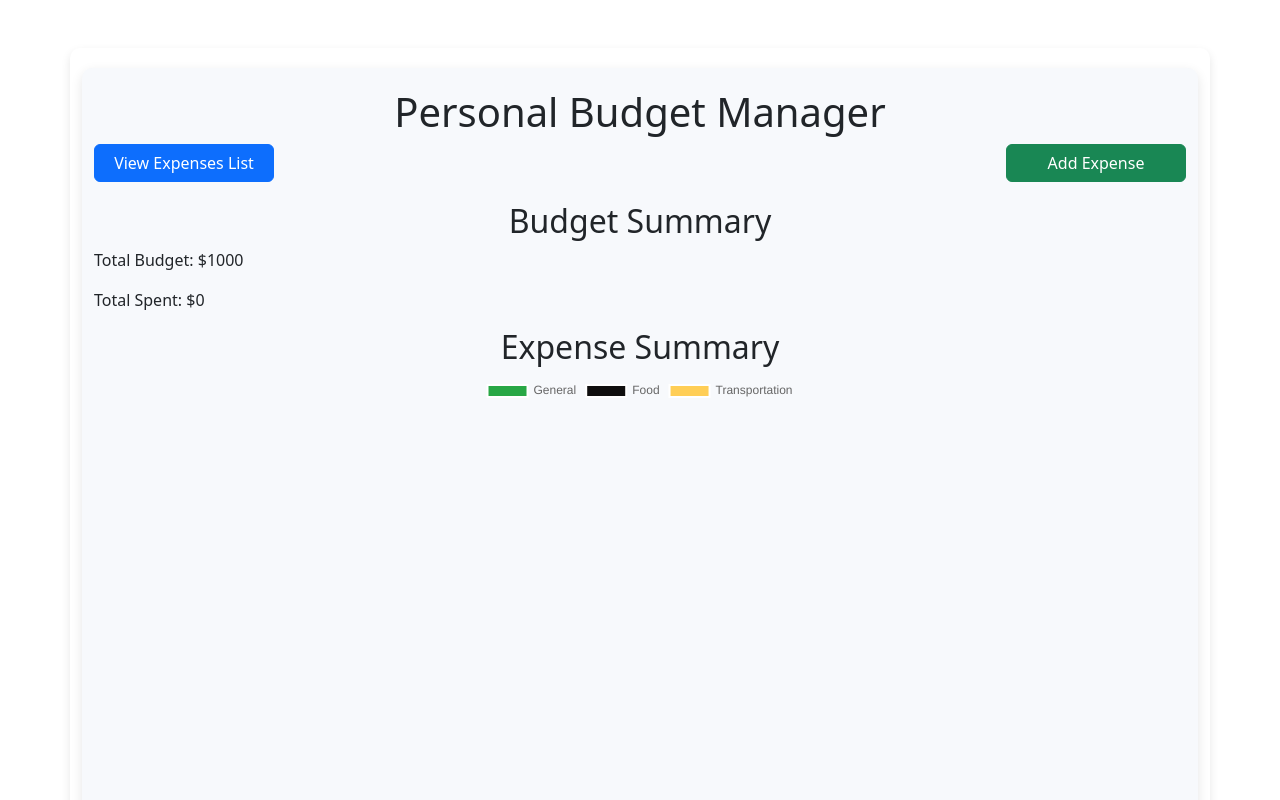
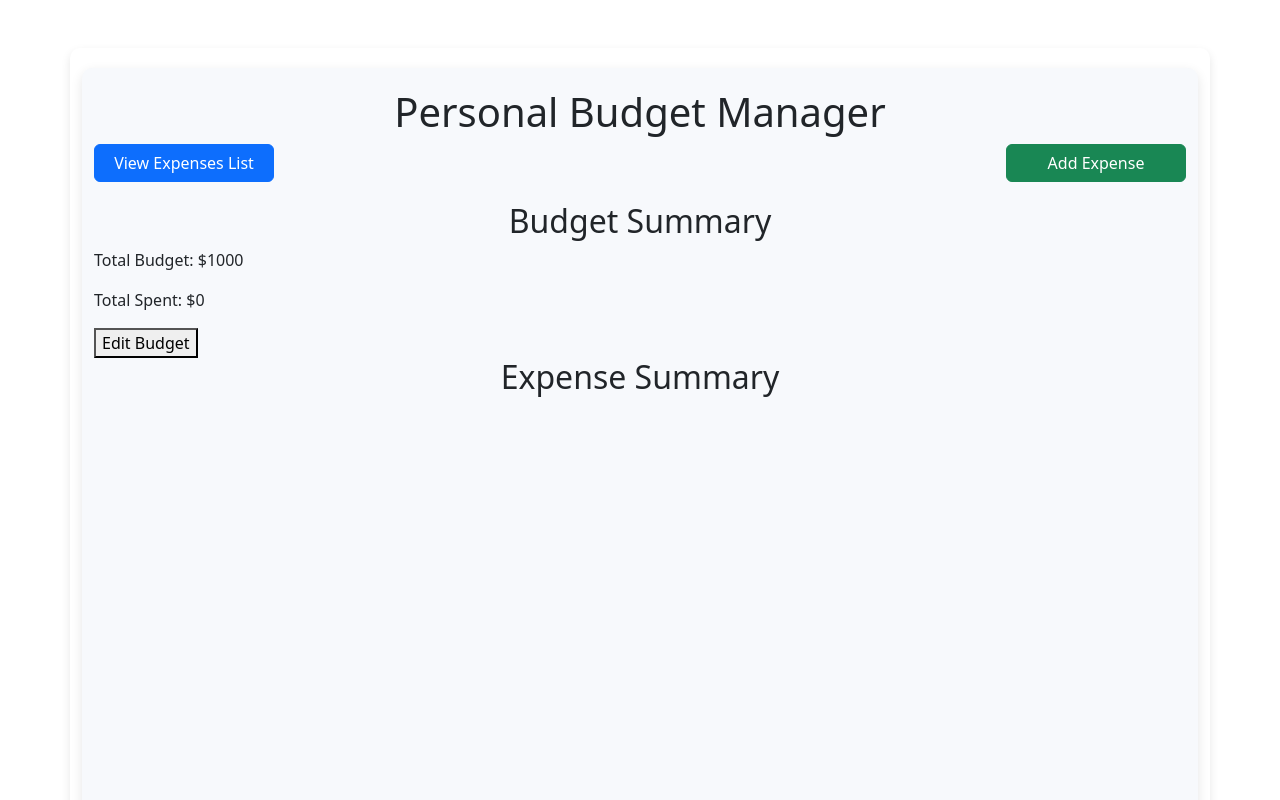
Before and after one commit to Ardinenukuri/personal-bugjet-managerapp, a React (Create React App) app in the folder personal-budget-manager/: page / in a window 1280 px wide. Shown: the top 800 px of the page. Built offline with nearby package versions, Linux system fonts and the light colour scheme.

Commit message:
done with the project

```diff
--- a/personal-budget-manager/package.json
+++ b/personal-budget-manager/package.json
@@ -2,7 +2,6 @@
 
   "name": "personal-budget-manager",
   "version": "0.1.0",
-  "homepage": "/personal-bugjet-managerapp/",
 
   "private": true,
   "dependencies": {
--- a/personal-budget-manager/src/App.tsx
+++ b/personal-budget-manager/src/App.tsx
@@ -1,5 +1,6 @@
-import React, { useReducer, useState } from 'react';
-import { Routes, Route, useNavigate } from 'react-router-dom'; // Removed Router
+// App.tsx
+import React, { useReducer, useEffect, useState } from 'react';
+import { Routes, Route, useNavigate } from 'react-router-dom';
 import MainPage from './MainPage';
 import ExpenseForm from './components/ExpenseForm';
 import ExpenseList from './components/ExpenseList';
@@ -8,12 +9,25 @@ import './App.css';
 import 'bootstrap/dist/css/bootstrap.min.css';
 
 const App: React.FC = () => {
+  // Retrieve expenses and budget from local storage
   const savedExpenses = JSON.parse(localStorage.getItem('expenses') || '[]');
+  const savedBudget = JSON.parse(localStorage.getItem('budget') || '1000');
+
   const [expenses, dispatch] = useReducer(expenseReducer, savedExpenses);
-  const [budget] = useState(1000); // Default budget
+  const [budget, setBudget] = useState(savedBudget); // Initialize budget with saved value
   const [editingExpense, setEditingExpense] = useState<{ amount: number; date: string; category: string } | null>(null);
   const [editingIndex, setEditingIndex] = useState<number | null>(null);
   const navigate = useNavigate();
+
+  // Update local storage whenever expenses change
+  useEffect(() => {
+    localStorage.setItem('expenses', JSON.stringify(expenses));
+  }, [expenses]);
+
+  // Update local storage whenever the budget changes
+  useEffect(() => {
+    localStorage.setItem('budget', JSON.stringify(budget));
+  }, [budget]);
 
   const handleDeleteExpense = (index: number) => {
     dispatch({ type: 'DELETE_EXPENSE', payload: index });
@@ -25,12 +39,16 @@ const App: React.FC = () => {
     navigate('/add-expense');
   };
 
+  const handleBudgetChange = (newBudget: number) => {
+    setBudget(newBudget);
+  };
+
   return (
     <div className="App container mt-5">
       <Routes>
         <Route
           path="/"
-          element={<MainPage budget={budget} expenses={expenses} />}
+          element={<MainPage budget={budget} expenses={expenses} onBudgetChange={handleBudgetChange} />}
         />
         <Route
           path="/expenses-list"
--- a/personal-budget-manager/src/MainPage.tsx
+++ b/personal-budget-manager/src/MainPage.tsx
@@ -1,4 +1,4 @@
-import React from 'react';
+import React from 'react'; // Remove useState if not used
 import { Link } from 'react-router-dom';
 import BudgetSummary from './components/BudgetSummary';
 import ExpenseSummaryChart from './components/ExpenseSummaryChart';
@@ -7,17 +7,15 @@ import BudgetAlerts from './components/BudgetAlerts';
 interface MainPageProps {
   budget: number;
   expenses: { amount: number; date: string; category: string }[];
+  onBudgetChange: (newBudget: number) => void; // Ensure this is defined
 }
 
-const MainPage: React.FC<MainPageProps> = ({ budget, expenses }) => {
+const MainPage: React.FC<MainPageProps> = ({ budget, expenses, onBudgetChange }) => {
   return (
     <div className="container">
-      {/* Title centered at the top of the container */}
       <h1 className="text-center">Personal Budget Manager</h1>
 
-      {/* Buttons on the left and summaries below */}
       <div className="summary-container">
-        {/* Left-aligned buttons */}
         <div className="button-group">
           <Link to="/expenses-list" className="btn btn-primary">
             View Expenses List
@@ -27,18 +25,13 @@ const MainPage: React.FC<MainPageProps> = ({ budget, expenses }) => {
           </Link>
         </div>
 
-        {/* Budget Summary */}
-        <BudgetSummary budget={budget} expenses={expenses} />
+        {/* Pass onBudgetChange to BudgetSummary */}
+        <BudgetSummary budget={budget} expenses={expenses} onBudgetChange={onBudgetChange} />
 
-        {/* Budget Alerts */}
-      <BudgetAlerts budget={budget} expenses={expenses} />
-    </div>
-
-        {/* Expense Summary Chart */}
+        <BudgetAlerts budget={budget} expenses={expenses} />
         <ExpenseSummaryChart expenses={expenses} />
       </div>
-
-
+    </div>
   );
 };
 
--- a/personal-budget-manager/src/components/BudgetSummary.tsx
+++ b/personal-budget-manager/src/components/BudgetSummary.tsx
@@ -1,16 +1,43 @@
+import React, { useState } from 'react';
+
 interface BudgetSummaryProps {
   budget: number;
   expenses: { amount: number }[];
+  onBudgetChange: (newBudget: number) => void; // Function to handle budget change
 }
 
-  const BudgetSummary: React.FC<BudgetSummaryProps> = ({ budget, expenses }) => {
+const BudgetSummary: React.FC<BudgetSummaryProps> = ({ budget, expenses, onBudgetChange }) => {
   const totalExpenses = expenses.reduce((total, expense) => total + expense.amount, 0);
+  const [isEditing, setIsEditing] = useState(false);
+  const [newBudget, setNewBudget] = useState(budget);
+
+  const handleBudgetChange = () => {
+    onBudgetChange(newBudget);
+    setIsEditing(false);
+  };
+
+
 
   return (
     <div>
       <h2>Budget Summary</h2>
+      {isEditing ? (
+        <div>
+          <input
+            type="number"
+            value={newBudget}
+            onChange={(e) => setNewBudget(Number(e.target.value))}
+          />
+          <button onClick={handleBudgetChange}>Save</button>
+          <button onClick={() => setIsEditing(false)}>Cancel</button>
+        </div>
+      ) : (
+        <div>
           <p>Total Budget: ${budget}</p>
           <p>Total Spent: ${totalExpenses}</p>
+          <button onClick={() => setIsEditing(true)}>Edit Budget</button>
+        </div>
+      )}
     </div>
   );
 };
--- a/personal-budget-manager/src/components/ExpenseForm.tsx
+++ b/personal-budget-manager/src/components/ExpenseForm.tsx
@@ -13,8 +13,27 @@ const ExpenseForm: React.FC<ExpenseFormProps> = ({ dispatch, editingExpense, edi
   const [amount, setAmount] = useState<number>(0);
   const [date, setDate] = useState<string>('');
   const [category, setCategory] = useState<string>('General');
+  const [newCategory, setNewCategory] = useState<string>('');
+  const [color, setColor] = useState<string>('#ffffff');
+  const [showNewCategoryFields, setShowNewCategoryFields] = useState<boolean>(false); // Toggle for new category fields
 
-  // Pre-fill the form if we are editing an existing expense
+  const [categories, setCategories] = useState<{ name: string, color: string }[]>(() => {
+    const savedCategories = localStorage.getItem('categories');
+    if (savedCategories) {
+      console.log('Retrieved categories from localStorage:', savedCategories); // Log the retrieved data
+      return JSON.parse(savedCategories);
+    } else {
+      const defaultCategories = [
+        { name: 'General', color: '#28a745' },
+        { name: 'Food', color: '#ffcc00' },
+        { name: 'Transportation', color: '#FFCE56' }
+      ];
+      localStorage.setItem('categories', JSON.stringify(defaultCategories)); // Save default categories if none found
+      console.log('Saved default categories to localStorage:', defaultCategories); // Log the default categories
+      return defaultCategories;
+    }
+  });
+
   useEffect(() => {
     if (editingExpense) {
       setAmount(editingExpense.amount);
@@ -23,11 +42,16 @@ const ExpenseForm: React.FC<ExpenseFormProps> = ({ dispatch, editingExpense, edi
     }
   }, [editingExpense]);
 
+  // Save categories to localStorage whenever they are updated
+  useEffect(() => {
+    console.log('Saving categories to localStorage:', categories); // Log the categories before saving
+    localStorage.setItem('categories', JSON.stringify(categories));
+  }, [categories]);
+
   const handleSubmit = (e: React.FormEvent) => {
     e.preventDefault();
 
     if (editingIndex !== null) {
-      // Edit existing expense
       dispatch({
         type: 'EDIT_EXPENSE',
         payload: {
@@ -35,9 +59,8 @@ const ExpenseForm: React.FC<ExpenseFormProps> = ({ dispatch, editingExpense, edi
           updatedExpense: { amount, date, category }
         }
       });
-      setEditingIndex(null); // Reset after editing
+      setEditingIndex(null);
     } else {
-      // Add new expense
       dispatch({
         type: 'ADD_EXPENSE',
         payload: { amount, date, category }
@@ -50,12 +73,30 @@ const ExpenseForm: React.FC<ExpenseFormProps> = ({ dispatch, editingExpense, edi
     setCategory('General');
   };
 
+  const handleAddCategory = () => {
+    if (newCategory && color) {
+      const updatedCategories = [...categories, { name: newCategory, color }];
+      setCategories(updatedCategories);
+      console.log('Added new category:', { name: newCategory, color }); // Log the newly added category
+      setNewCategory('');
+      setColor('#ffffff');
+      setShowNewCategoryFields(false); // Hide new category fields after adding
+    }
+  };
+
+  const handleCategoryChange = (e: React.ChangeEvent<HTMLSelectElement>) => {
+    const selectedCategory = e.target.value;
+    if (selectedCategory === 'addNew') {
+      setShowNewCategoryFields(true);
+    } else {
+      setCategory(selectedCategory);
+      setShowNewCategoryFields(false);
+    }
+  };
+
   return (
     <div className="container mt-4">
-      {/* Title centered at the top */}
       <h1 className="text-center">{editingIndex !== null ? 'Edit Expense' : 'Add New Expense'}</h1>
-
-      {/* Buttons for navigation */}
       <div className="button-group mb-4">
         <Link to="/expenses-list" className="btn btn-primary">View Expenses List</Link>
         <Link to="/" className="btn btn-secondary">Go to Dashboard</Link>
@@ -74,6 +115,7 @@ const ExpenseForm: React.FC<ExpenseFormProps> = ({ dispatch, editingExpense, edi
             required
           />
         </div>
+
         <div className="mb-3">
           <label htmlFor="date" className="form-label">Date</label>
           <input
@@ -85,19 +127,52 @@ const ExpenseForm: React.FC<ExpenseFormProps> = ({ dispatch, editingExpense, edi
             required
           />
         </div>
+
         <div className="mb-3">
           <label htmlFor="category" className="form-label">Category</label>
           <select
             className="form-select"
             id="category"
             value={category}
-            onChange={(e) => setCategory(e.target.value)}
+            onChange={handleCategoryChange}
           >
-            <option value="General">General</option>
-            <option value="Food">Food</option>
-            <option value="Transportation">Transportation</option>
+            {categories.map((cat) => (
+              <option key={cat.name} value={cat.name}>{cat.name}</option>
+            ))}
+            <option value="addNew">Add New Category</option>
           </select>
         </div>
+
+        {/* Show new category fields if 'Add New Category' is selected */}
+        {showNewCategoryFields && (
+          <>
+            <div className="mb-3">
+              <label htmlFor="newCategory" className="form-label">New Category</label>
+              <input
+                type="text"
+                className="form-control"
+                id="newCategory"
+                value={newCategory}
+                onChange={(e) => setNewCategory(e.target.value)}
+                placeholder="Enter new category"
+                required
+              />
+            </div>
+            <div className="mb-3">
+              <label htmlFor="color" className="form-label">Category Color</label>
+              <input
+                type="color"
+                className="form-control"
+                id="color"
+                value={color}
+                onChange={(e) => setColor(e.target.value)}
+                required
+              />
+            </div>
+            <button type="button" className="btn btn-info mb-3" onClick={handleAddCategory}>Add Category</button>
+          </>
+        )}
+
         <button type="submit" className="btn btn-success">
           {editingIndex !== null ? 'Update Expense' : 'Add Expense'}
         </button>
--- a/personal-budget-manager/src/components/ExpenseList.tsx
+++ b/personal-budget-manager/src/components/ExpenseList.tsx
@@ -17,10 +17,8 @@ interface ExpenseListPageProps {
 const ExpenseList: React.FC<ExpenseListPageProps> = ({ expenses, onDelete, onEdit }) => {
   return (
     <div className="container mt-4">
-      {/* Title centered at the top */}
       <h1 className="text-center">Expense List</h1>
 
-      {/* Buttons for navigation */}
       <div className="button-group mb-4">
         <Link to="/add-expense" className="btn btn-success">Add New Expense</Link>
         <Link to="/" className="btn btn-secondary">Go to Dashboard</Link>
--- a/personal-budget-manager/src/components/ExpenseSummaryChart.tsx
+++ b/personal-budget-manager/src/components/ExpenseSummaryChart.tsx
@@ -6,9 +6,10 @@ interface ExpenseSummaryChartProps {
 }
 
 const ExpenseSummaryChart: React.FC<ExpenseSummaryChartProps> = ({ expenses }) => {
-  const categories = ['General', 'Food', 'Transportation'];  // Add more categories as needed
-  const data = categories.map(category => {
-    return expenses.filter(expense => expense.category === category)
+  const categories = JSON.parse(localStorage.getItem('categories') || '[]');
+
+  const data = categories.map((category: { name: string }) => {
+    return expenses.filter(expense => expense.category === category.name)
                    .reduce((total, expense) => total + expense.amount, 0);
   });
 
@@ -16,10 +17,10 @@ const ExpenseSummaryChart: React.FC<ExpenseSummaryChartProps> = ({ expenses }) =
     <div>
       <h2>Expense Summary</h2>
       <Pie data={{
-        labels: categories,
+        labels: categories.map((category: { name: string }) => category.name),
         datasets: [{
           data,
-          backgroundColor: ['#28a745', '#0f0e0e', '#FFCE56']
+          backgroundColor: categories.map((category: { color: string }) => category.color)
         }]
       }} />
     </div>
--- a/personal-budget-manager/src/reducers/expenseReducer.ts
+++ b/personal-budget-manager/src/reducers/expenseReducer.ts
@@ -1,32 +1,15 @@
-interface Expense {
-  amount: number;
-  date: string;
-  category: string;
-}
-
-interface Action {
-  type: string;
-  payload?: any;
-}
-
 const expenseReducer = (state: any[], action: any): any[] => {
   switch (action.type) {
     case 'ADD_EXPENSE':
-      const newState = [...state, action.payload];
-      localStorage.setItem('expenses', JSON.stringify(newState)); // Save to localStorage
-      return newState;
+      return [...state, action.payload];
 
     case 'EDIT_EXPENSE':
-      const updatedExpenses = state.map((expense, index) =>
+      return state.map((expense, index) =>
         index === action.payload.index ? action.payload.updatedExpense : expense
       );
-      localStorage.setItem('expenses', JSON.stringify(updatedExpenses)); // Save updated list to localStorage
-      return updatedExpenses;
 
     case 'DELETE_EXPENSE':
-      const filteredExpenses = state.filter((_, index) => index !== action.payload);
-      localStorage.setItem('expenses', JSON.stringify(filteredExpenses)); // Save updated list to localStorage
-      return filteredExpenses;
+      return state.filter((_, index) => index !== action.payload);
 
     default:
       return state;
```
Also changed, not shown: 2 other files (tests, documents, lock files or other folders). Lines whose indentation alone changed are shown as unchanged.
